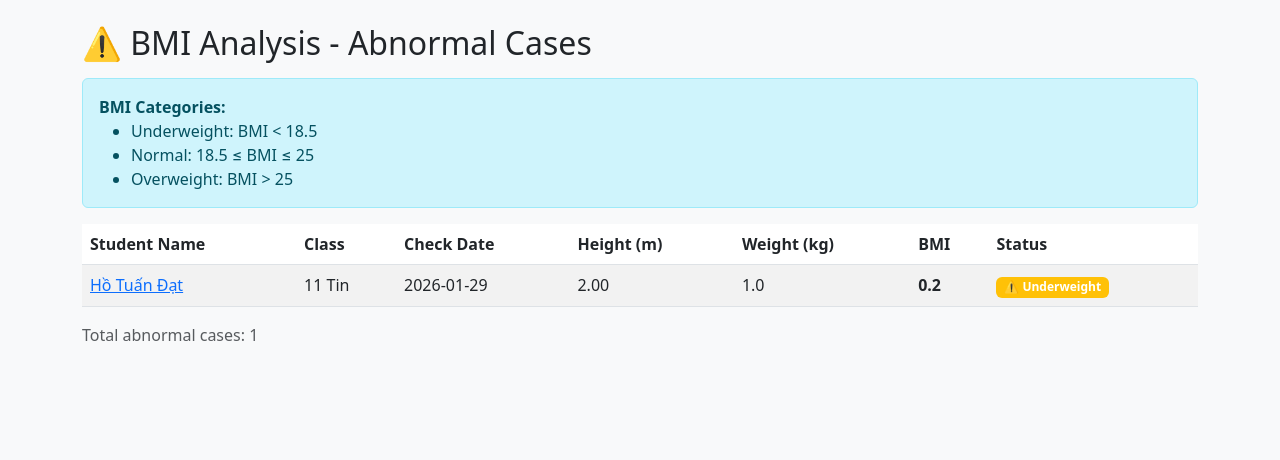
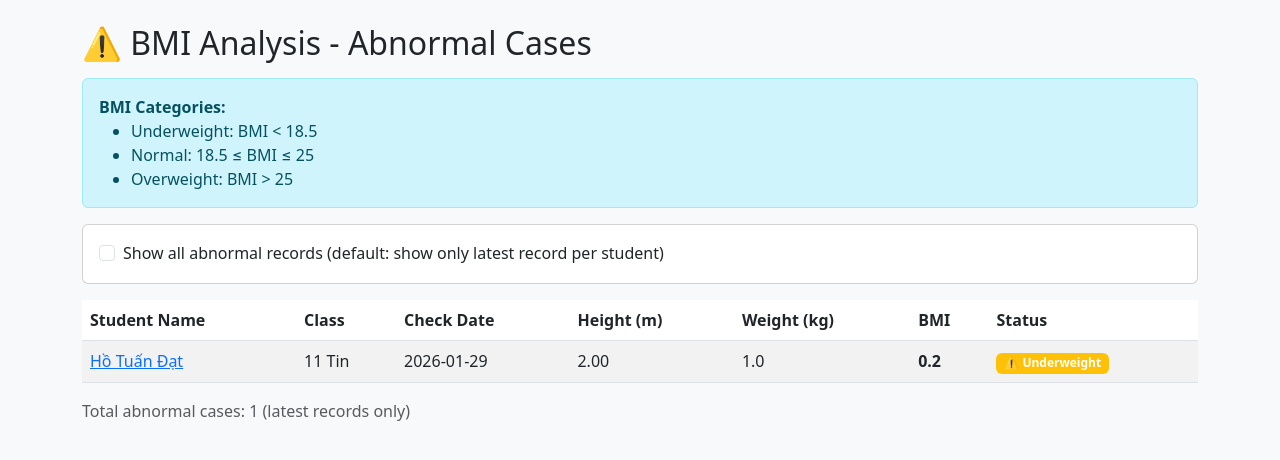
Before and after one commit to AlphaZ115/student-health, a Flask app: page /analysis/bmi in a window 1280 px wide. Shown: the part 56-516 px from the top of the page. Run offline with Flask 3, Linux system fonts and the light colour scheme; data comes from the database, SQL or seed files in the repository; both versions use the stored data as it was before the commit.

Commit message:
Fix program not consider time

```diff
--- a/app.py
+++ b/app.py
@@ -133,18 +133,45 @@ def add_health_record(student_id):
 @app.route("/analysis/bmi")
 def bmi_analysis():
     conn = get_db()
-    query = """
-        SELECT HocSinh.MaHS, HocSinh.TenHS, HocSinh.Lop,
-               SucKhoe.ChieuCao, SucKhoe.CanNang, SucKhoe.NgayKham,
-               (SucKhoe.CanNang / (SucKhoe.ChieuCao * SucKhoe.ChieuCao)) AS BMI
-        FROM SucKhoe
-        JOIN HocSinh ON SucKhoe.MaHS = HocSinh.MaHS
-        WHERE BMI < 18.5 OR BMI > 25
-        ORDER BY BMI
-    """
+    show_all = request.args.get("show_all", "false") == "true"
+
+    if show_all:
+        # Show all abnormal BMI records
+        query = """
+            SELECT HocSinh.MaHS, HocSinh.TenHS, HocSinh.Lop,
+                   SucKhoe.ChieuCao, SucKhoe.CanNang, SucKhoe.NgayKham,
+                   (SucKhoe.CanNang / (SucKhoe.ChieuCao * SucKhoe.ChieuCao)) AS BMI
+            FROM SucKhoe
+            JOIN HocSinh ON SucKhoe.MaHS = HocSinh.MaHS
+            WHERE (SucKhoe.CanNang / (SucKhoe.ChieuCao * SucKhoe.ChieuCao)) < 18.5
+               OR (SucKhoe.CanNang / (SucKhoe.ChieuCao * SucKhoe.ChieuCao)) > 25
+            ORDER BY BMI
+        """
+    else:
+        # Show only latest abnormal BMI record for each student
+        query = """
+            WITH LatestRecords AS (
+                SELECT MaHS, MAX(NgayKham) AS LatestDate
+                FROM SucKhoe
+                GROUP BY MaHS
+            )
+            SELECT HocSinh.MaHS, HocSinh.TenHS, HocSinh.Lop,
+                   SucKhoe.ChieuCao, SucKhoe.CanNang, SucKhoe.NgayKham,
+                   (SucKhoe.CanNang / (SucKhoe.ChieuCao * SucKhoe.ChieuCao)) AS BMI
+            FROM SucKhoe
+            JOIN HocSinh ON SucKhoe.MaHS = HocSinh.MaHS
+            JOIN LatestRecords ON SucKhoe.MaHS = LatestRecords.MaHS
+                              AND SucKhoe.NgayKham = LatestRecords.LatestDate
+            WHERE (SucKhoe.CanNang / (SucKhoe.ChieuCao * SucKhoe.ChieuCao)) < 18.5
+               OR (SucKhoe.CanNang / (SucKhoe.ChieuCao * SucKhoe.ChieuCao)) > 25
+            ORDER BY BMI
+        """
+
     abnormal_records = conn.execute(query).fetchall()
     conn.close()
-    return render_template("bmi_analysis.html", records=abnormal_records)
+    return render_template(
+        "bmi_analysis.html", records=abnormal_records, show_all=show_all
+    )
 
 
 # ---------- MONTHLY STATISTICS ----------
@@ -168,11 +195,18 @@ def monthly_stats():
 def height_comparison():
     conn = get_db()
     query = """
+        WITH LatestRecords AS (
+            SELECT MaHS, MAX(NgayKham) AS LatestDate
+            FROM SucKhoe
+            GROUP BY MaHS
+        )
         SELECT Lop,
-               AVG(ChieuCao) AS CaoTB,
+               AVG(SucKhoe.ChieuCao) AS CaoTB,
                COUNT(DISTINCT HocSinh.MaHS) AS SoHocSinh
         FROM SucKhoe
         JOIN HocSinh ON SucKhoe.MaHS = HocSinh.MaHS
+        JOIN LatestRecords ON SucKhoe.MaHS = LatestRecords.MaHS
+                          AND SucKhoe.NgayKham = LatestRecords.LatestDate
         GROUP BY Lop
         ORDER BY Lop
     """
--- a/templates/bmi_analysis.html
+++ b/templates/bmi_analysis.html
@@ -10,6 +10,20 @@
         <li>Normal: 18.5 ≤ BMI ≤ 25</li>
         <li>Overweight: BMI &gt; 25</li>
     </ul>
+</div>
+
+<div class="card mb-3">
+    <div class="card-body">
+        <form method="GET" action="/analysis/bmi">
+            <div class="form-check">
+                <input class="form-check-input" type="checkbox" name="show_all" value="true" id="showAllCheck" {% if
+                    show_all %}checked{% endif %} onchange="this.form.submit()">
+                <label class="form-check-label" for="showAllCheck">
+                    Show all abnormal records (default: show only latest record per student)
+                </label>
+            </div>
+        </form>
+    </div>
 </div>
 
 {% if records %}
@@ -44,7 +58,8 @@
         {% endfor %}
     </tbody>
 </table>
-<p class="text-muted">Total abnormal cases: {{ records|length }}</p>
+<p class="text-muted">Total abnormal cases: {{ records|length }}{% if not show_all %} (latest records only){% endif %}
+</p>
 {% else %}
 <div class="alert alert-success">✅ No abnormal BMI cases found!</div>
 {% endif %}
```
Also changed, not shown: health.db (deleted).
